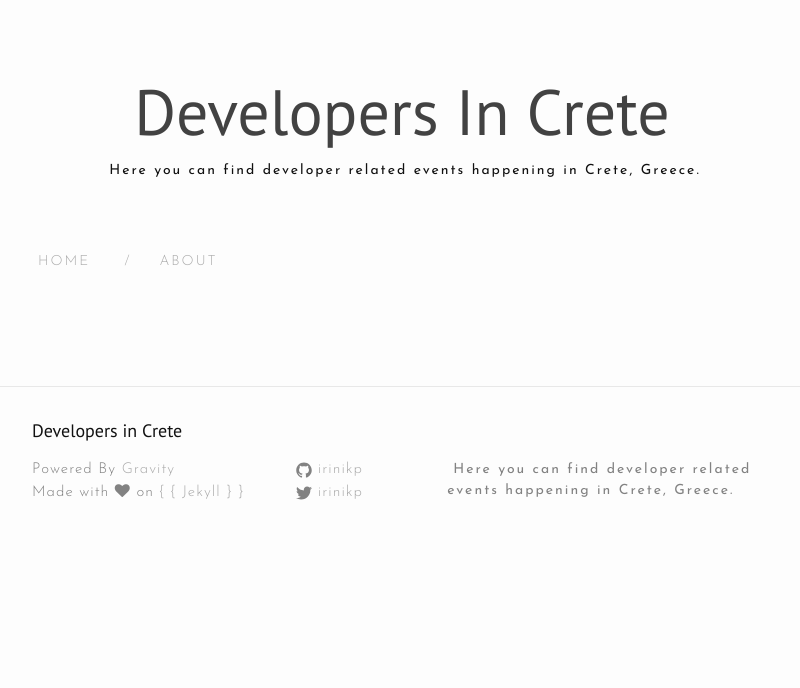
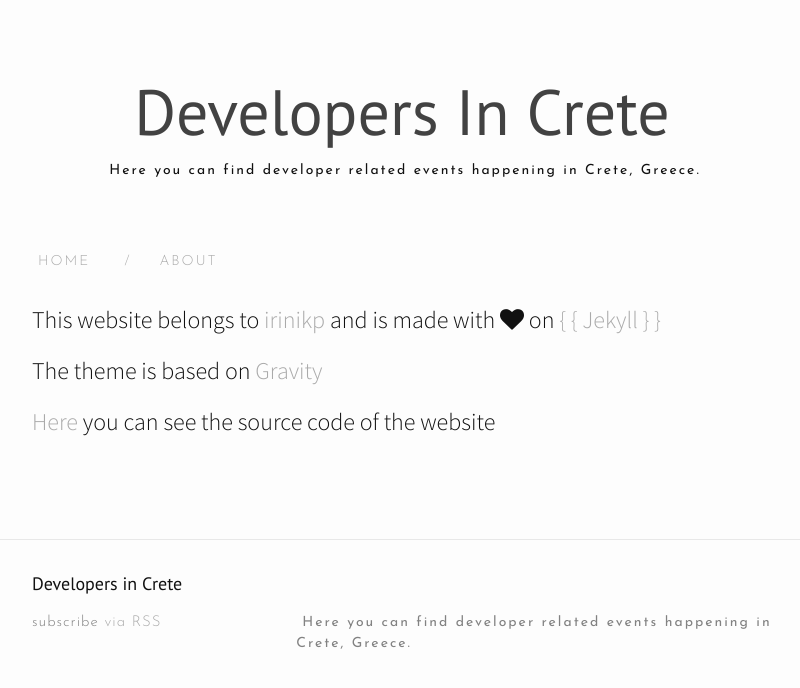
Before and after one commit to irinikp/cretan-dev, a Jekyll site: the page built from about.md, in a window 1280 px wide. Shown: the top 688 px of the page, without its empty margins (238-1038 px from the left). Built offline with Jekyll 4.4.1, drawn with Linux system fonts in a browser that asks for light colours; nearby versions of some CDN libraries.

Commit message:
styling changes

```diff
--- a/_includes/footer.html
+++ b/_includes/footer.html
@@ -5,34 +5,15 @@
     <h2 class="footer-heading small-site-title">{{ site.title }}</h2>
 
     <div class="footer-col-wrapper">
-      <div class="footer-col footer-col-1">
-        <ul class="contact-list footer-content">
-          <li>Powered By <a href="http://github.com/hemangsk/Gravity">Gravity</a></li>
-          <li>Made with <i class="fa fa-heart"></i> on <a href="http://jekyllrb.com"><span>{ { Jekyll } }</a></span></li>
 
-
-        </ul>
+      <div class="footer-col footer-col-1 footer-content">
+        <p class="rss-subscribe">subscribe <a href="{{ "/feed.xml" | relative_url }}">via RSS</a></p>
       </div>
 
-      <div class="footer-col footer-col-2 footer-content">
-        <ul class="social-media-list">
-          {% if site.github_username %}
-          <li>
-            {% include icon-github.html username=site.github_username %}
-          </li>
-          {% endif %}
-
-          {% if site.twitter_username %}
-          <li>
-            {% include icon-twitter.html username=site.twitter_username %}
-          </li>
-          {% endif %}
-        </ul>
+      <div class="footer-col footer-col-2 site-description">
+        <p>{{ site.description }}</p>
       </div>
 
-      <div class="footer-col footer-col-3 site-description">
-        <p>{{ site.description }}</p>
-      </div>
     </div>
 
   </div>
--- /dev/null
+++ b/_includes/icon-email.html
@@ -0,0 +1 @@
+<a href="mailto:{{ include.username }}"><span class="icon icon--email">{% include icon-email.svg %}</span><span class="username">Contact</span></a>
--- a/about.md
+++ b/about.md
@@ -3,3 +3,9 @@ layout: page
 title : About
 permalink: /about/
 ---
+
+This website belongs to [irinikp](https://irinikp.com) and is made with <i class="fa fa-heart"></i> on [{ { Jekyll } }](http://jekyllrb.com){:target="_blank"}
+
+The theme is based on [Gravity](http://github.com/hemangsk/Gravity){:target="_blank"}
+
+[Here](https://github.com/irinikp/cretan-dev){:target="_blank"} you can see the source code of the website
--- a/css/style.scss
+++ b/css/style.scss
@@ -455,12 +455,8 @@ pre {
   width: calc(35% - (#{$spacing-unit} / 2));
 }
 .footer-col-2 {
-  width: -webkit-calc(20% - (#{$spacing-unit} / 2));
-  width: calc(20% - (#{$spacing-unit} / 2));
-}
-.footer-col-3 {
-  width: -webkit-calc(45% - (#{$spacing-unit} / 2));
-  width: calc(45% - (#{$spacing-unit} / 2));
+  width: -webkit-calc(65% - (#{$spacing-unit} / 2));
+  width: calc(65% - (#{$spacing-unit} / 2));
 }
 @include media-query($on-laptop) {
   .footer-col-1,
```
Also changed, not shown: _includes/icon-email.svg (added).
